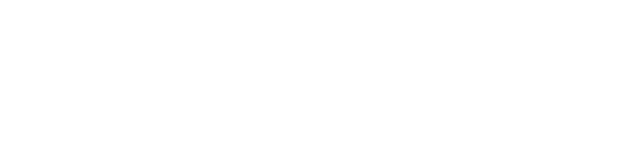
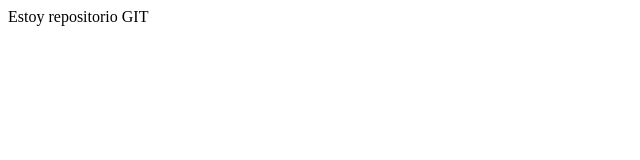
Before and after one commit to christianaguilera9/primer-repo-git, a plain HTML site: page index.html in a window 1280 px wide. Shown: the whole page, without its empty margins (0-640 px from the left). Drawn offline with Linux system fonts and the light colour scheme.

Commit message:
Agregue titulo y body

```diff
--- a/index.html
+++ b/index.html
@@ -3,9 +3,9 @@
 <head>
 	<meta charset="utf-8">
 	<meta name="viewport" content="width=device-width, initial-scale=1">
-	<title></title>
+	<title>Probando Git</title>
 </head>
 <body>
-
+ Estoy repositorio GIT
 </body>
 </html>
```
